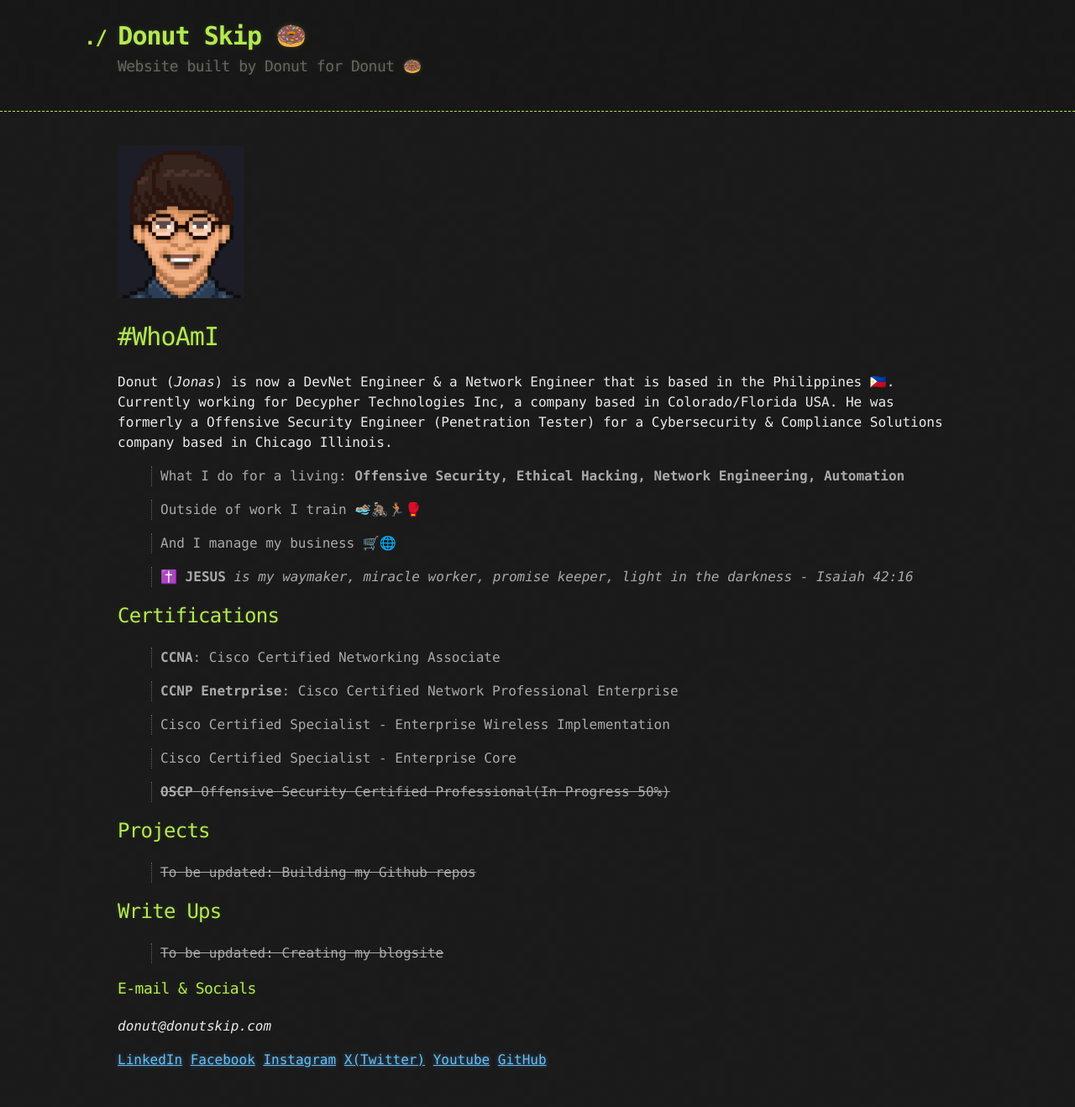
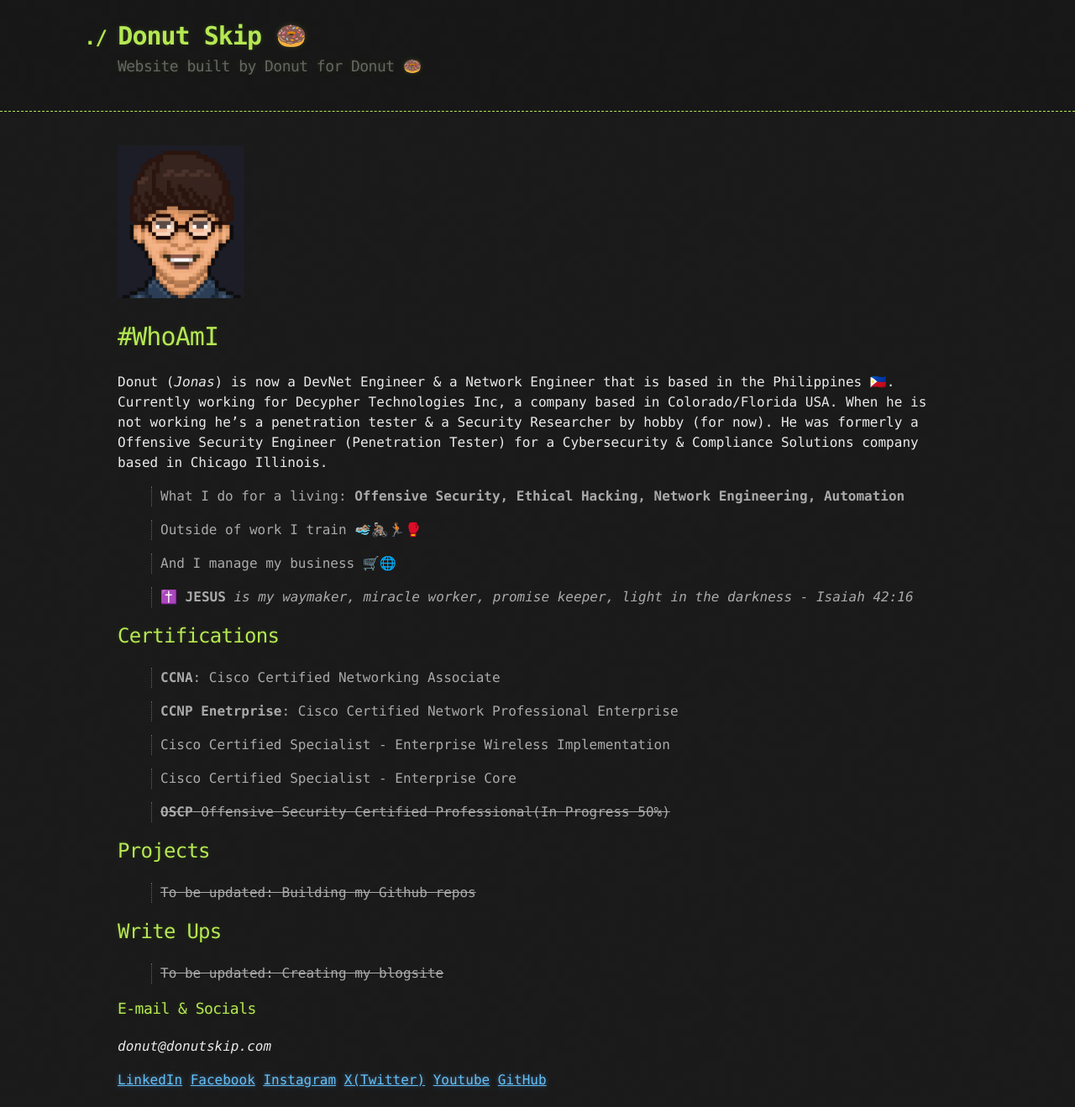
Before and after one commit to donutskip/donutskip_website2.0, a Jekyll site: the page built from index.md, in a window 1280 px wide. Shown: the whole page at 84% size. Built offline with Jekyll 4.4.1, drawn with Linux system fonts in a browser that asks for light colours; before the commit the page ends 1294 px from its top, so only the background shows below that.

Commit message:
Update index.md

```diff
--- a/index.md
+++ b/index.md
@@ -5,7 +5,7 @@ layout: default
 ![Donut](assets/images/me2.png){:class="resized-image"}
 # #WhoAmI
 
-Donut (_Jonas_) is now a DevNet Engineer & a Network Engineer that is based in the Philippines 🇵🇭. Currently working for Decypher Technologies Inc, a company based in Colorado/Florida USA. He was formerly a Offensive Security Engineer (Penetration Tester) for a Cybersecurity & Compliance Solutions company based in Chicago Illinois.
+Donut (_Jonas_) is now a DevNet Engineer & a Network Engineer that is based in the Philippines 🇵🇭. Currently working for Decypher Technologies Inc, a company based in Colorado/Florida USA. When he is not working he's a penetration tester & a Security Researcher by hobby (for now). He was formerly a Offensive Security Engineer (Penetration Tester) for a Cybersecurity & Compliance Solutions company based in Chicago Illinois.
 
 > What I do for a living: **Offensive Security, Ethical Hacking, Network Engineering, Automation**
 
```
